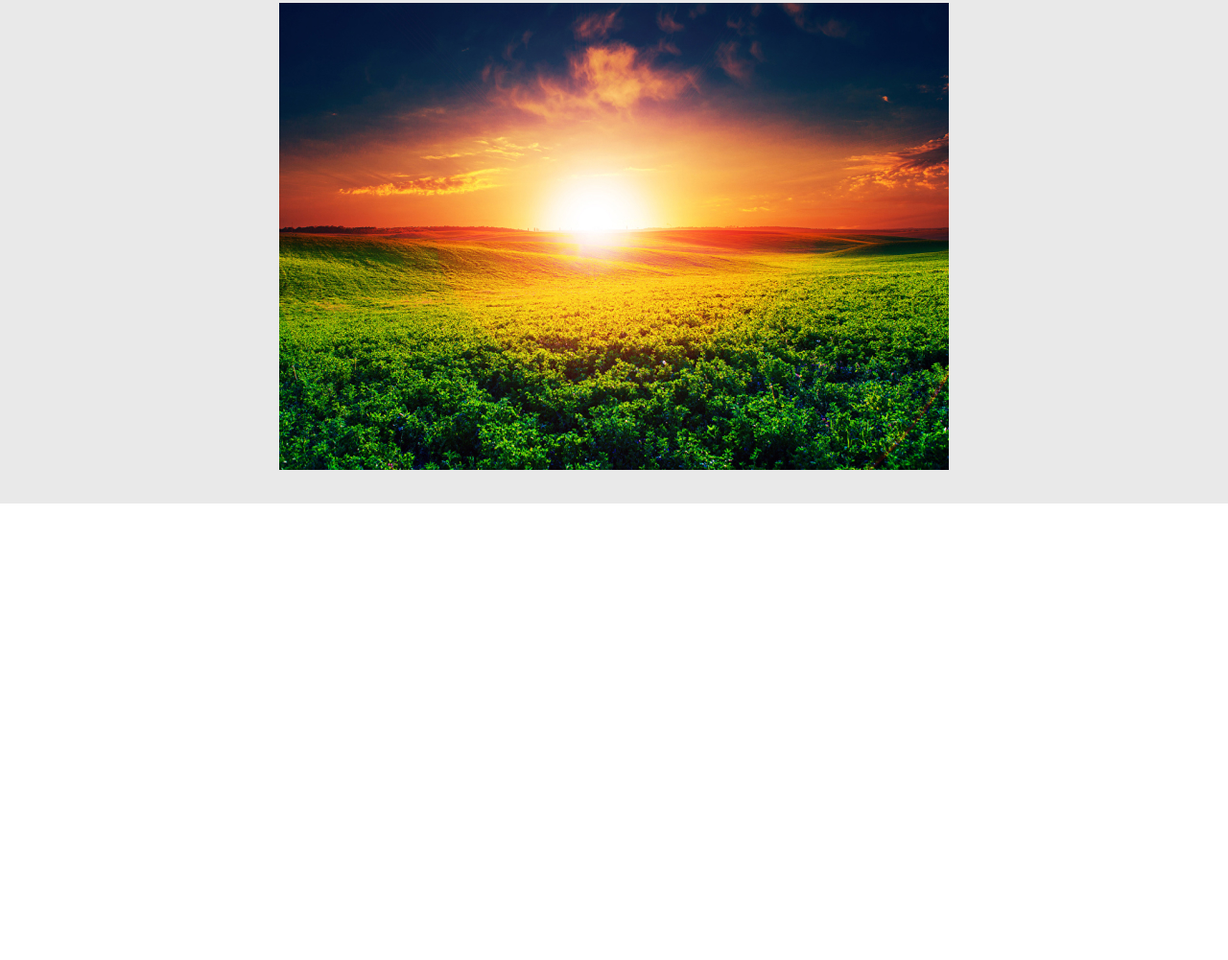
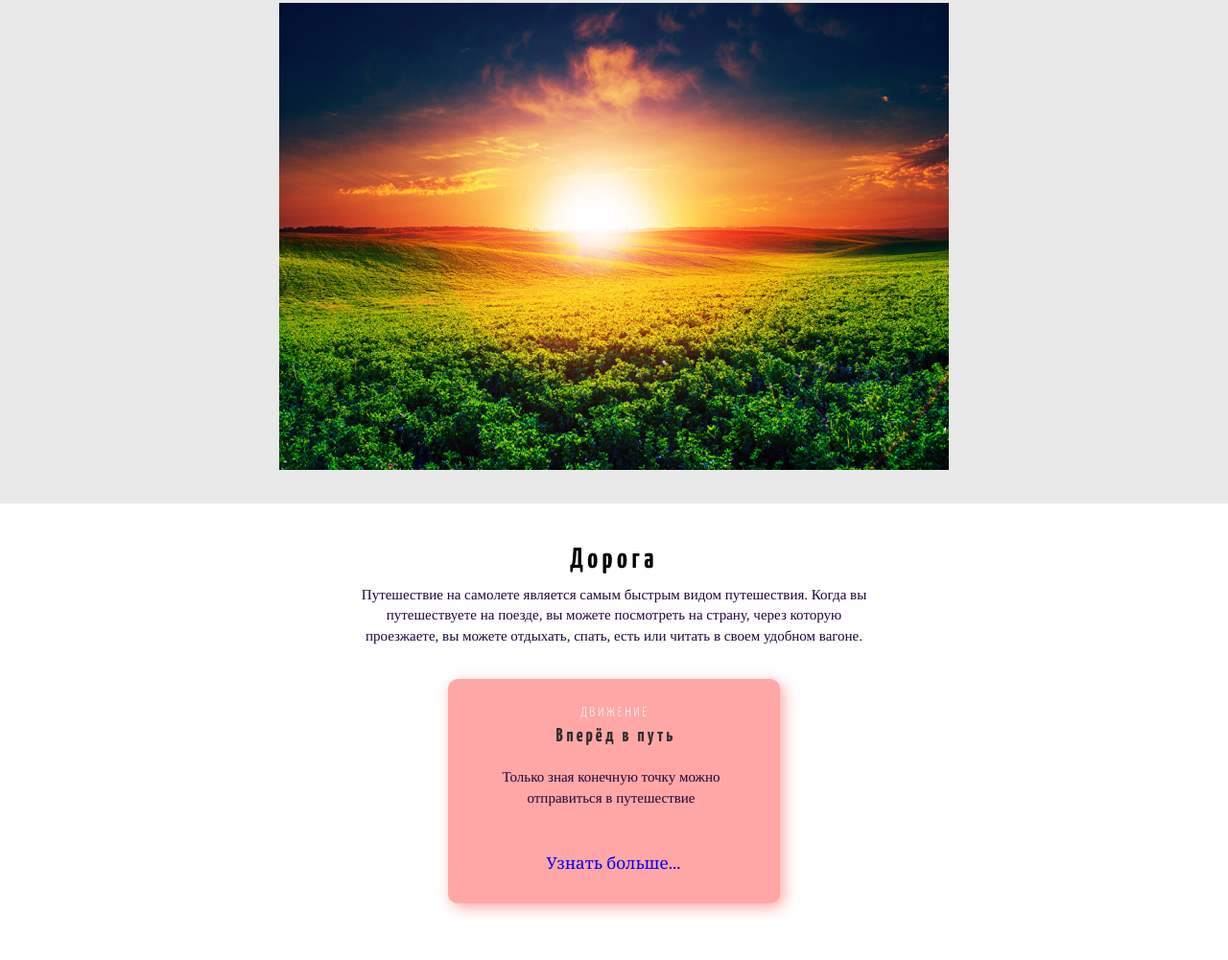
Before and after one commit to klevoDev/7-travel, a plain HTML site: page index.html in a window 1280 px wide. Shown: the part 995-1996 px from the top of the page at 96% size. Before the commit the page ends 1520 px from the top, so only its background shows below. Drawn offline with Linux system fonts and the light colour scheme; a web font is replaced by a local one.

Commit message:
add section road

```diff
--- a/css/style.css
+++ b/css/style.css
@@ -1,5 +1,6 @@
 @import url('https://fonts.googleapis.com/css2?family=Source+Serif+Pro&display=swap');
-@import url('https://fonts.googleapis.com/css2?family=Yanone+Kaffeesatz:wght@700&display=swap');
+@import url('https://fonts.googleapis.com/css2?family=Yanone+Kaffeesatz:wght@300;700&display=swap');
+@import url('https://fonts.googleapis.com/css2?family=Noto+Serif&display=swap');
 
 
 .wrapper {}
@@ -23,10 +24,20 @@ body {
 }
 
 .subheading {
+    font-weight: 700;
     font-size: 30px;
     line-height: 150%;
     text-align: center;
     letter-spacing: 0.15em;
+}
+
+.title {
+    font-weight: 700;
+    font-size: 20px;
+    line-height: 140%;
+    text-align: center;
+    letter-spacing: 0.15em;
+    color: #2C2C2C;
 }
 
 
@@ -46,10 +57,15 @@ body {
     padding: 29px 0 35px;
 }
 
+.page__road {
+    padding: 38px 0 59px;
+}
+
 
 .move {}
 
 .move__heading {
+    font-weight: 700;
     font-size: 38px;
     line-height: 130%;
 
@@ -122,3 +138,66 @@ body {
 .knock__image {
     max-width: 100%;
 }
+
+
+
+
+.road {}
+
+.road__subheading {
+    line-height: 140%;
+
+    margin-bottom: 5px;
+}
+
+.road__text {
+    color: #1D0639;
+
+    margin-bottom: 33px;
+}
+
+.road__border {
+    background: #FFA7A7;
+    border-radius: 10px;
+    box-shadow: 4px 4px 15px #FFA7A7;
+
+    max-width: 346px;
+    margin: 0 auto;
+    padding: 25px 45px 32px 39px;
+}
+
+.road__label {
+    font-weight: 300;
+    font-size: 14px;
+    line-height: 150%;
+
+    margin-left: 8px;
+    text-align: center;
+    letter-spacing: 0.2em;
+    text-transform: uppercase;
+
+    color: #FFFFFF;
+}
+
+.road__title {
+    margin-left: 10px;
+    margin-bottom: 18px;
+}
+
+.road__desc {
+
+    margin-bottom: 48px;
+    color: #1D0639;
+}
+
+.road__link-style {
+    margin-left: 5px;
+    font-family: 'Noto Serif', sans-serif;
+    font-size: 17px;
+    line-height: 110%;
+    text-align: center;
+}
+
+.road__link:hover {
+    color: #FFE600;
+}
--- a/index.html
+++ b/index.html
@@ -52,7 +52,31 @@
                 </div>
             </section>
 
+            <section class="page__road road">
+                <div class="container">
+                    <h2 class="road__subheading subheading">
+                        Дорога
+                    </h2>
+                    <p class="road__text text">
+                        Путешествие на самолете является самым быстрым видом путешествия. Когда вы путешествуете на поезде, вы можете посмотреть на страну, через которую проезжаете, вы можете отдыхать, спать, есть или читать в своем удобном вагоне.
+                    </p>
+                    <div class="road__border">
+                        <p class="road__label">
+                            движение
+                        </p>
+                        <h3 class="road__title title">
+                            Вперёд в путь
+                        </h3>
+                        <p class="road__desc text">
+                            Только зная конечную точку можно отправиться в путешествие
+                        </p>
+                        <div class="road__link-style">
+                            <a class="road__link" href="#">Узнать больше...</a>
+                        </div>
 
+                    </div>
+                </div>
+            </section>
         </main>
     </div>
 </body>
```
Also changed, not shown: 1 other file.
